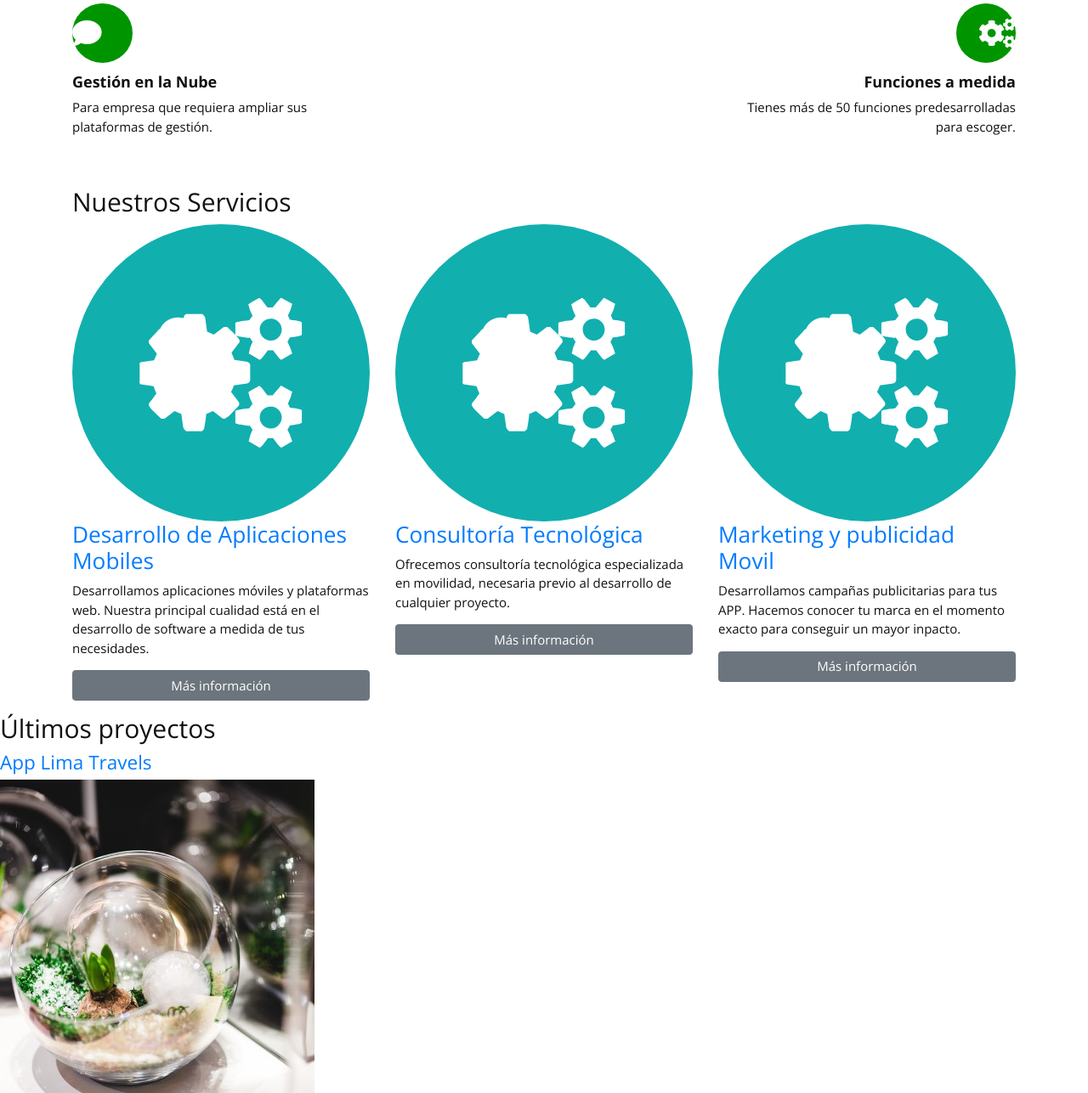
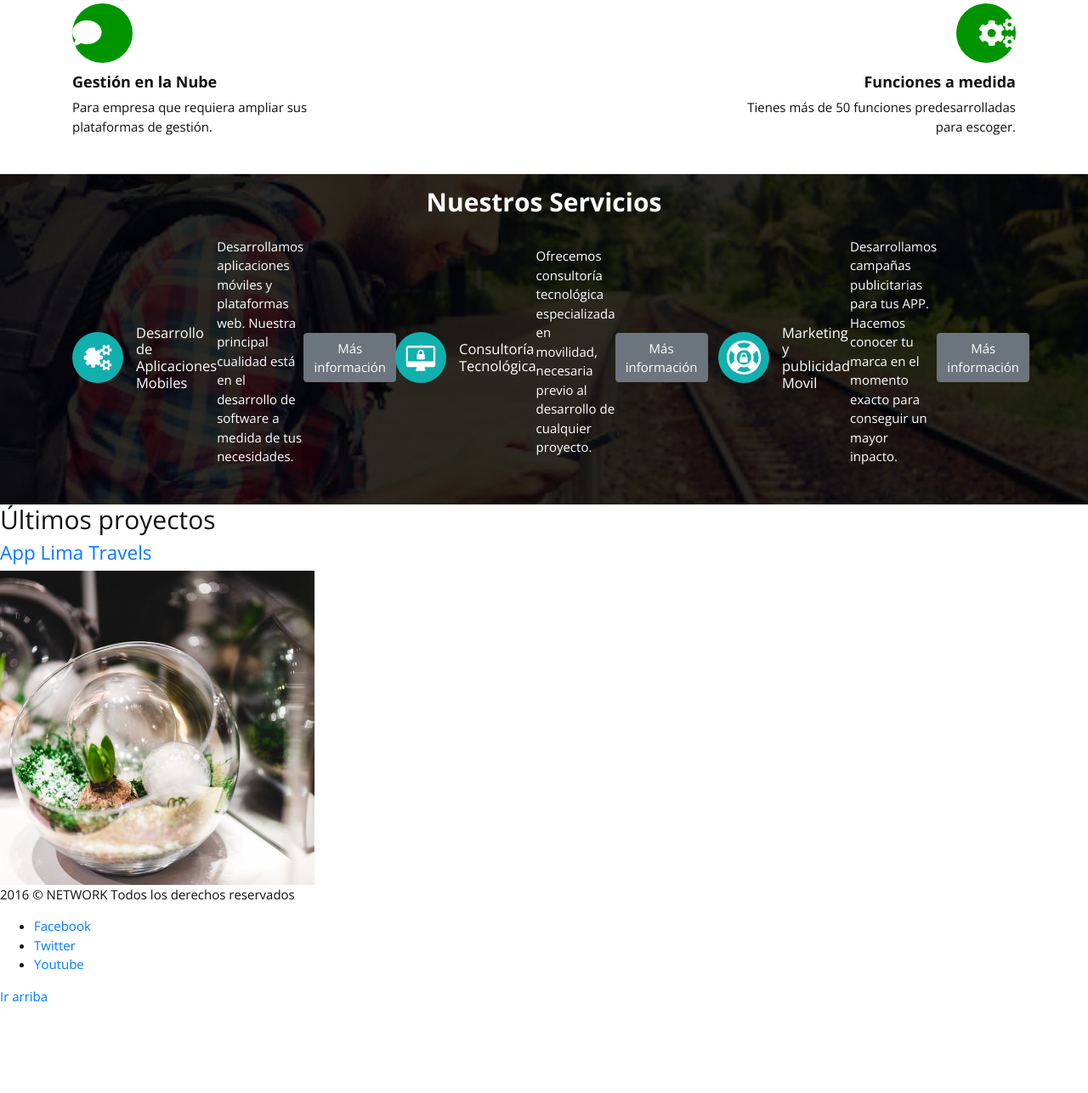
Before and after one commit to devsantoshm/bs4-maquetacion, a PHP site: page / in a window 1280 px wide. Shown: the part 1498-2785 px from the top of the page at 85% size. After the commit the page ends 2678 px from the top, so only its background shows below. Run offline with PHP 8.4, Linux system fonts and the light colour scheme.

Commit message:
bloque servicios maquetando part2 agregando imagen fondo

```diff
--- a/css/estilos.css
+++ b/css/estilos.css
@@ -203,3 +203,34 @@ body {
 
 .tu-mejor-eleccion ul li {
   min-height: 9rem; }
+
+/* SECCIÓN SERVICIOS */
+.servicios {
+  background: url("../images/fondo-servicios.jpg") no-repeat center center;
+  background-size: cover;
+  color: #fff; }
+
+.servicios article {
+  display: -webkit-box;
+  display: -ms-flexbox;
+  display: flex;
+  -webkit-box-align: center;
+      -ms-flex-align: center;
+          align-items: center;
+  margin: 1rem 0; }
+
+.servicios img {
+  -webkit-box-flex: 0;
+      -ms-flex: 0 0 60px;
+          flex: 0 0 60px;
+  overflow: hidden;
+  /* para ocultar el svg */
+  margin-right: 1rem; }
+
+.servicios h3 {
+  margin: 0;
+  font-size: 1.1rem; }
+
+.servicios h3 a {
+  color: #fff;
+  text-decoration: none; }
--- a/index.php
+++ b/index.php
@@ -134,7 +134,7 @@
    <!-- Se usa la etiqueta main para que el buscador de google ponga mayor relevancia a esta etiqueta -->
    <main class="servicios py-3">
       <div class="container">
-         <h2>Nuestros Servicios</h2>
+         <h2 class="text-center font-weight-bold">Nuestros Servicios</h2>
          <div class="row">
             <article class="col-md-4">
                <img src="images/servicio-1.svg" alt="Servicio Desarrollo de Aplicaciones Mobiles">
@@ -144,13 +144,13 @@
                <a href="#" class="btn btn-secondary d-none d-md-block">Más información</a>
             </article>
             <article class="col-md-4">
-               <img src="images/servicio-1.svg" alt="Servicio Desarrollo de Aplicaciones Mobiles">
+               <img src="images/servicio-2.svg" alt="Servicio Desarrollo de Aplicaciones Mobiles">
                <h3><a href="#">Consultoría Tecnológica</a></h3>
                <p class="d-none d-md-block">Ofrecemos consultoría tecnológica especializada en movilidad, necesaria previo al desarrollo de cualquier proyecto.</p>
                <a href="#" class="btn btn-secondary d-none d-md-block">Más información</a>
             </article>
             <article class="col-md-4">
-               <img src="images/servicio-1.svg" alt="Servicio Desarrollo de Aplicaciones Mobiles">
+               <img src="images/servicio-3.svg" alt="Servicio Desarrollo de Aplicaciones Mobiles">
                <h3><a href="#">Marketing y publicidad Movil</a></h3>
                <p class="d-none d-md-block">Desarrollamos campañas publicitarias para tus APP. Hacemos conocer tu marca en el momento exacto para conseguir un mayor inpacto.</p>
                <a href="#" class="btn btn-secondary d-none d-md-block">Más información</a>
--- a/scss/estilos.scss
+++ b/scss/estilos.scss
@@ -170,3 +170,28 @@ body{
 .tu-mejor-eleccion ul li {
     min-height: 9rem;
 }
+
+/* SECCIÓN SERVICIOS */
+.servicios {
+    background: url("../images/fondo-servicios.jpg") no-repeat center center;
+    background-size: cover;
+    color: #fff;
+}
+.servicios article {
+    display: flex;
+    align-items: center;
+    margin: 1rem 0;
+}
+.servicios img {
+    flex: 0 0 60px;
+    overflow: hidden; /* para ocultar el svg */
+    margin-right: 1rem;
+}
+.servicios h3 {
+    margin: 0;
+    font-size: 1.1rem;
+}
+.servicios h3 a {
+    color: #fff;
+    text-decoration: none;
+}
```
Also changed, not shown: images/fondo-encabezado-grande.jpg (added), images/fondo-servicios-grande.jpg (added), images/fondo-servicios.jpg (added).
